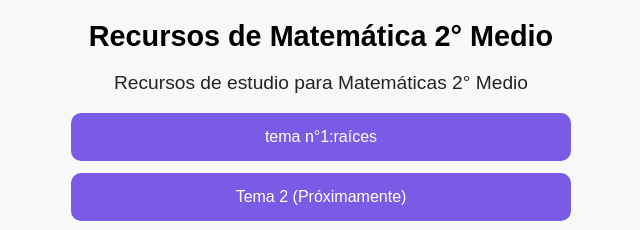
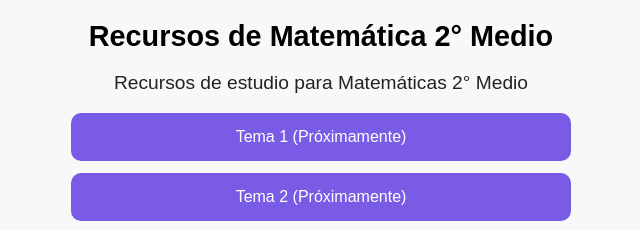
Before and after one commit to nm1412x/prueba, a plain HTML site: page unidad2.html in a window 1280 px wide. Shown: the top 230 px of the page, 319-959 px from the left. Drawn offline with Linux system fonts and the light colour scheme.

Commit message:
Change button states for math topics
Updated the button states for topics in the mathematics resource.

```diff
--- a/unidad2.html
+++ b/unidad2.html
@@ -61,8 +61,7 @@
     </header>
 
     <main>
-    <button class="button" onclick="location.href='temas-unidad-1/raices.html'">
-    tema n°1:raíces
+    <button class="button" disabled>Tema 1 (Próximamente)</button>
     <button class="button" disabled>Tema 2 (Próximamente)</button>
     <button class="button" disabled>Tema 3 (Próximamente)</button>
     <button class="button" disabled>Tema 4 (Próximamente)</button>
```
